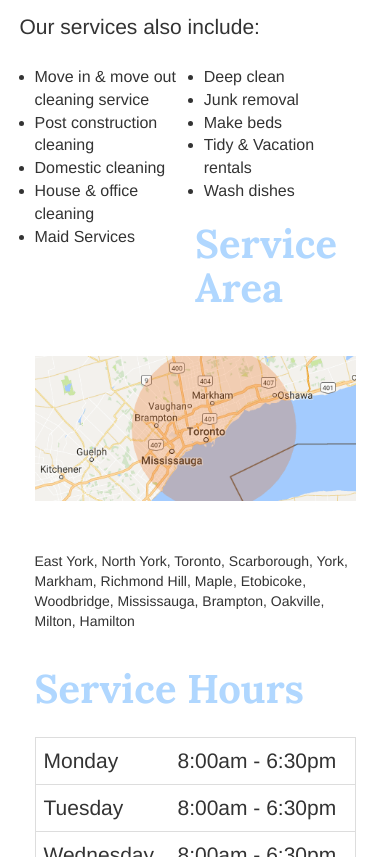
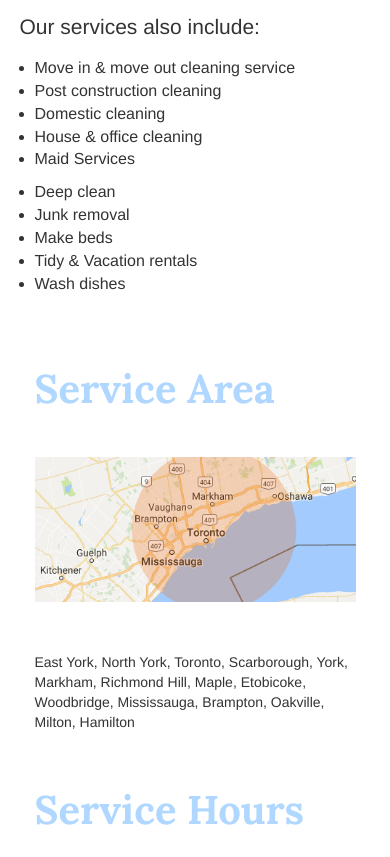
Before and after one commit to cleaning1/cleaning1.github.io, a plain HTML site: page index.html in a window 390 px wide. Shown: the part 1256-2113 px from the top of the page. Drawn offline with nearby package versions, Linux system fonts and the light colour scheme.

Commit message:
mobile friendly fix

```diff
--- a/index.html
+++ b/index.html
@@ -51,7 +51,7 @@
 
 <p> Mei's Cleaning Service is a full service commercial and Residential cleaning company. We offer cleaning services to a wide variety of customers across the Greater Toronto Area. We offer daily, weekly and bi-weekly service on a month to month basis with no long-term contracts. </p>
 <p>Our services also include:
-<ul class="left col-md-6">
+<ul class="col-md-6">
 <li>Move in &amp; move out cleaning service</li>
 <li>Post construction cleaning</li>
 <li>Domestic cleaning</li>
@@ -59,7 +59,7 @@
 <li>Maid Services</li>
 </ul>
 
-<ul class="right col-md-6">
+<ul class="col-md-6">
 <li>Deep clean</li>
 <li>Junk removal</li>
 <li>Make beds</li>
@@ -69,6 +69,7 @@
 </p>
 
 <div class="col-md-6">
+<br>
 <h2> Service Area </h2>
 <br>
 <img class="img-responsive" src="assets/images/service_area_map.png">
@@ -93,7 +94,9 @@ Hamilton
 </div>
 
 <div class="col-md-6">
+<br>
 <h2>Service Hours</h2>
+<br>
 <table class="table table-responsive">
 <tr>
 	<td>Monday </td>
```
